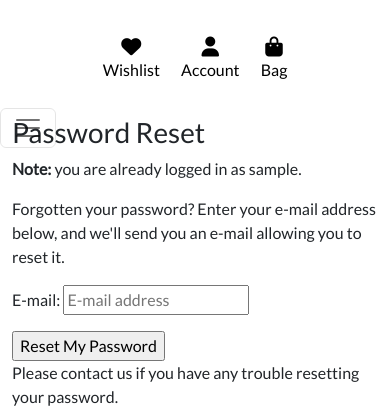
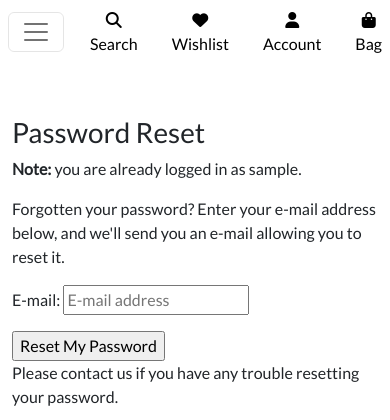
Before and after one commit to JackDay94/Project5-atopc, a Django app: page /accounts/password/reset/ in a window 390 px wide. Shown: the top 420 px of the page. Run offline with Django 3.2, Linux system fonts and the light colour scheme; the visitor is signed in with stand-in values (Sample User, id 1); some libraries are stand-ins or nearby versions; some web fonts are replaced.

Commit message:
feat: Add mobile header site navigation for viewing site on small screen sizes

```diff
--- a/templates/base.html
+++ b/templates/base.html
@@ -48,15 +48,15 @@
 
 <body>
     <header class="container-fluid fixed-top">
-        <div class="row pt-1 top-header">
+        <div class="row pt-1 top-header d-none d-md-flex">
             <div class="d-flex justify-content-center col-12 px-0">
-                <div class="logo d-none d-md-flex">
+                <div class="logo">
                     <a href="{% url 'home' %}" class="nav-link">
                         <img src="../media/logo-removebg.png" class="logo-img mx-0" alt="A to PC"
                             aria-label="Go to home page">
                     </a>
                 </div>
-                <div class="search d-none d-md-block px-1">
+                <div class="search px-1">
                     <form method="GET" action="">
                         <div class="input-group border-black nav-item">
                             <button class="input-group-text" type="submit"><i class="fas fa-search"></i></button>
@@ -87,12 +87,13 @@
             </div>
         </div>
         <div class="row">
-            <nav class="navbar navbar-expand-md w-100 ">
+            <nav class="navbar navbar-expand-md mx-2">
                 <button class="navbar-toggler" type="button" data-toggle="collapse" data-target="#main-nav"
                     aria-controls="main-nav" aria-expanded="false" aria-label="Toggle navigation">
                     <span class="navbar-toggler-icon"></span>
                 </button>
                 {% include 'includes/main-nav.html' %}
+                {% include 'includes/mobile-header.html' %}
             </nav>
         </div>
     </header>
--- a/templates/includes/main-nav.html
+++ b/templates/includes/main-nav.html
@@ -2,13 +2,13 @@
     <ul class="navbar-nav w-auto mx-auto">
 
         <li class="nav-item d-block d-md-hidden">
-            <a class="fw-bold nav-link mr-5" href="{% url 'home' %}" id="home-link">
+            <a class="fw-bold text-black nav-link me-5" href="{% url 'home' %}" id="home-link">
                 Home
             </a>
         </li>
 
         <li class="nav-item dropdown">
-            <a class="fw-bold nav-link dropdown-toggle mr-5" href="#" role="button" id="all-products-link"
+            <a class="fw-bold text-black nav-link me-5" href="#" role="button" id="all-products-link"
                 data-bs-toggle="dropdown" aria-haspopup="true" aria-expanded="false">
                 All Products
             </a>
@@ -21,7 +21,7 @@
         </li>
 
         <li class="nav-item dropdown">
-            <a class="fw-bold nav-link mr-5 dropdown-toggle" href="#" role="button" id="peripherals-link"
+            <a class="fw-bold text-black nav-link me-5" href="#" role="button" id="peripherals-link"
                 data-bs-toggle="dropdown" aria-haspopup="true" aria-expanded="false">
                 Peripherals
             </a>
@@ -34,7 +34,7 @@
         </li>
 
         <li class="nav-item dropdown">
-            <a class="fw-bold nav-link dropdown-toggle mr-5" href="#" role="button" id="monitors-link"
+            <a class="fw-bold text-black nav-link me-5" href="#" role="button" id="monitors-link"
                 data-bs-toggle="dropdown" aria-haspopup="true" aria-expanded="false">
                 Monitors
             </a>
@@ -47,7 +47,7 @@
         </li>
 
         <li class="nav-item dropdown">
-            <a class="fw-bold nav-link dropdown-toggle mr-5" href="#" role="button" id="storage-link"
+            <a class="fw-bold text-black nav-link me-5" href="#" role="button" id="storage-link"
                 data-bs-toggle="dropdown" aria-haspopup="true" aria-expanded="false">
                 Storage
             </a>
@@ -59,7 +59,7 @@
         </li>
 
         <li class="nav-item dropdown">
-            <a class="fw-bold nav-link dropdown-toggle" href="#" role="button" id="deals-link"
+            <a class="fw-bold text-black nav-link" href="#" role="button" id="deals-link"
                 data-bs-toggle="dropdown" aria-haspopup="true" aria-expanded="false">
                 Deals
             </a>
--- /dev/null
+++ b/templates/includes/mobile-header.html
@@ -0,0 +1,62 @@
+<li class="list-inline-item">
+    <a class="text-black nav-link d-block d-md-none" href="#" id="mobile-search" data-bs-toggle="dropdown" aria-haspopup="true" aria-expanded="false">
+        <div class="text-center">
+            <div><i class="fas fa-search"></i></div>
+            <p class="my-0">Search</p>
+        </div>
+    </a>
+    <div class="dropdown-menu border-0 w-100 p-3 rounded-0 my-0" aria-labelledby="mobile-search">
+        <form class="form" method="GET" action="">
+            <div class="input-group w-100">
+                <input class="form-control border border-black rounded-0" type="text" name="q" placeholder="Search for products">
+                <div class="input-group-append">
+                    <button class="form-control form-control btn btn-black border border-black rounded-0" type="submit">
+                        <span class="icon">
+                            <i class="fas fa-search"></i>
+                        </span>
+                    </button>
+                </div>
+            </div>
+        </form>
+    </div>
+</li>
+<li class="list-inline-item">
+    <a class="text-black nav-link d-block d-md-none" href="#">
+        <div class="text-center">
+            <div><i class="fas fa-heart"></i></div>
+            <p class="my-0">
+                Wishlist
+            </p>
+        </div>
+    </a>
+</li>
+<li class="list-inline-item dropdown">
+    <a class="text-black nav-link d-block d-md-none" href="#" id="user-options" data-bs-toggle="dropdown" aria-haspopup="true" aria-expanded="false">
+        <div class="text-center">
+            <div><i class="fas fa-user"></i></div>
+            <p class="my-0">Account</p>
+        </div>
+    </a>
+    <ul class="dropdown-menu" aria-labelledby="user-options">
+        {% if request.user.is_authenticated %}
+            {% if request.user.is_superuser %}
+                <li><a href="#" class="dropdown-item">Product Management</a></li>
+            {% endif %}
+            <li><a href="#" class="dropdown-item">My Profile</a></li>
+            <li><a href="#" class="dropdown-item">Logout</a></li>
+        {% else %}
+            <li><a href="#" class="dropdown-item">Register</a></li>
+            <li><a href="#" class="dropdown-item">Login</a></li>
+        {% endif %}
+    </ul>
+</li>
+<li class="list-inline-item">
+    <a class="text-black nav-link d-block d-md-none" href="#">
+        <div class="text-center me-3">
+            <div><i class="fas fa-shopping-bag"></i></div>
+            <p class="my-0">
+                Bag
+            </p>
+        </div>
+    </a>
+</li>
```
